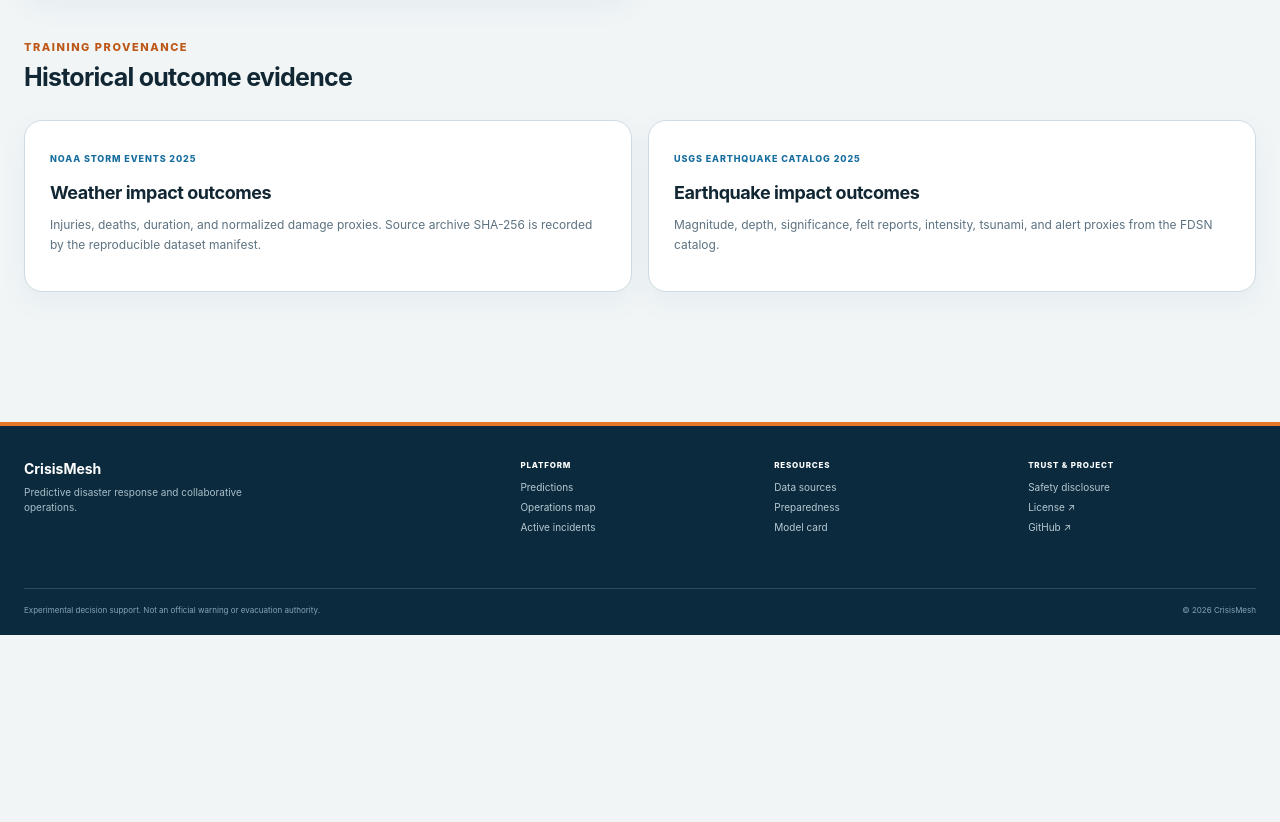
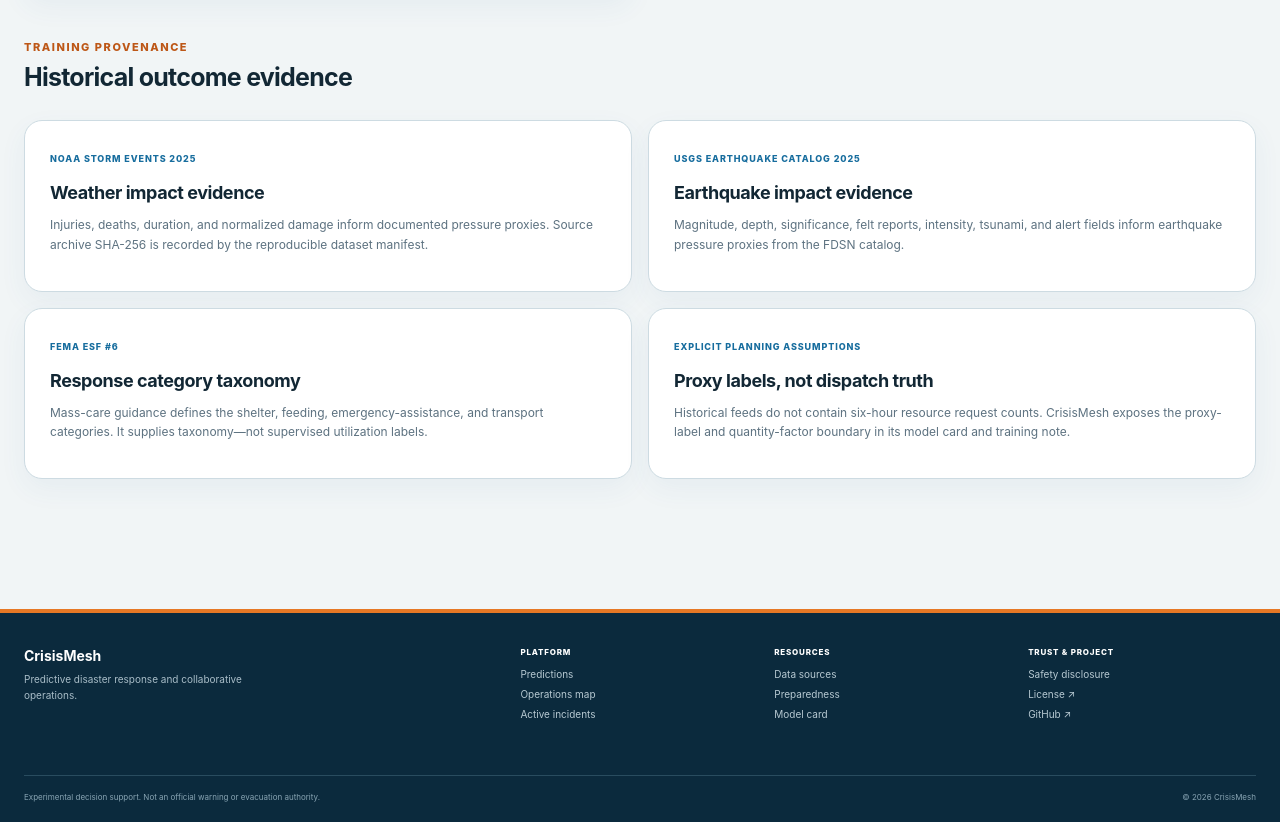
Before and after one commit to mnabid05/crisismesh, a Next.js app in the folder apps/web/: page /sources in a window 1280 px wide. Shown: the part 1100-1922 px from the top of the page. Before the commit the page ends 1735 px from the top, so only its background shows below. Built offline with nearby package versions, Linux system fonts and the light colour scheme; no server answers.

Commit message:
docs: disclose demand model boundaries

```diff
--- a/apps/web/app/layout.tsx
+++ b/apps/web/app/layout.tsx
@@ -5,7 +5,7 @@ import "./globals.css";
 
 export const metadata: Metadata = {
   title: { default: "CrisisMesh — Predictive disaster response", template: "%s · CrisisMesh" },
-  description: "Multi-source disaster intelligence with transparent 6, 24, and 72-hour escalation estimates.",
+  description: "Multi-source disaster intelligence with transparent six-hour resource-demand estimates and shortage-aware staging.",
 };
 
 export default function RootLayout({ children }: Readonly<{ children: React.ReactNode }>) {
--- a/apps/web/app/sources/page.tsx
+++ b/apps/web/app/sources/page.tsx
@@ -20,6 +20,6 @@ export default async function SourcesPage() {
     <div className="section-lead source-section-lead"><div><span className="eyebrow">Runtime providers</span><h2>Current operational evidence</h2></div><span>{data.dataMode}</span></div>
     <div className="resource-grid">{data.summary.sources.map((source) => { const detail = providerDetails[source.name as keyof typeof providerDetails]; return <a href={detail?.[1] ?? "#"} target="_blank" rel="noreferrer" key={source.name}><span>{source.status} · {source.lagSeconds}s lag</span><h2>{source.name}</h2><p>{detail?.[0] ?? "Operational data source"}. Last synchronization: {new Date(source.lastSync).toLocaleString("en-US", { dateStyle: "medium", timeStyle: "short", timeZone: "UTC" })} UTC.</p><strong>Read provider documentation ↗</strong></a>; })}<a href="https://open-meteo.com/en/docs" target="_blank" rel="noreferrer"><span>Forecast enrichment</span><h2>Open-Meteo</h2><p>Best-match forecast context with bounded retries, timeouts, and a coordinate-keyed cache.</p><strong>Read provider documentation ↗</strong></a><a href="https://power.larc.nasa.gov/docs/services/api/" target="_blank" rel="noreferrer"><span>Climate enrichment</span><h2>NASA POWER</h2><p>Recent daily meteorology cached on a half-degree grid.</p><strong>Read provider documentation ↗</strong></a></div>
     <div className="section-lead source-section-lead"><div><span className="eyebrow">Training provenance</span><h2>Historical outcome evidence</h2></div></div>
-    <div className="model-grid"><article><span>NOAA Storm Events 2025</span><h2>Weather impact outcomes</h2><p>Injuries, deaths, duration, and normalized damage proxies. Source archive SHA-256 is recorded by the reproducible dataset manifest.</p></article><article><span>USGS Earthquake Catalog 2025</span><h2>Earthquake impact outcomes</h2><p>Magnitude, depth, significance, felt reports, intensity, tsunami, and alert proxies from the FDSN catalog.</p></article></div>
+    <div className="model-grid"><article><span>NOAA Storm Events 2025</span><h2>Weather impact evidence</h2><p>Injuries, deaths, duration, and normalized damage inform documented pressure proxies. Source archive SHA-256 is recorded by the reproducible dataset manifest.</p></article><article><span>USGS Earthquake Catalog 2025</span><h2>Earthquake impact evidence</h2><p>Magnitude, depth, significance, felt reports, intensity, tsunami, and alert fields inform earthquake pressure proxies from the FDSN catalog.</p></article><article><span>FEMA ESF #6</span><h2>Response category taxonomy</h2><p>Mass-care guidance defines the shelter, feeding, emergency-assistance, and transport categories. It supplies taxonomy—not supervised utilization labels.</p></article><article><span>Explicit planning assumptions</span><h2>Proxy labels, not dispatch truth</h2><p>Historical feeds do not contain six-hour resource request counts. CrisisMesh exposes the proxy-label and quantity-factor boundary in its model card and training note.</p></article></div>
   </main>;
 }
```
Also changed, not shown: apps/web/app/model/page.tsx (+1 -1 lines), 4 other files (tests, documents, lock files or other folders).
